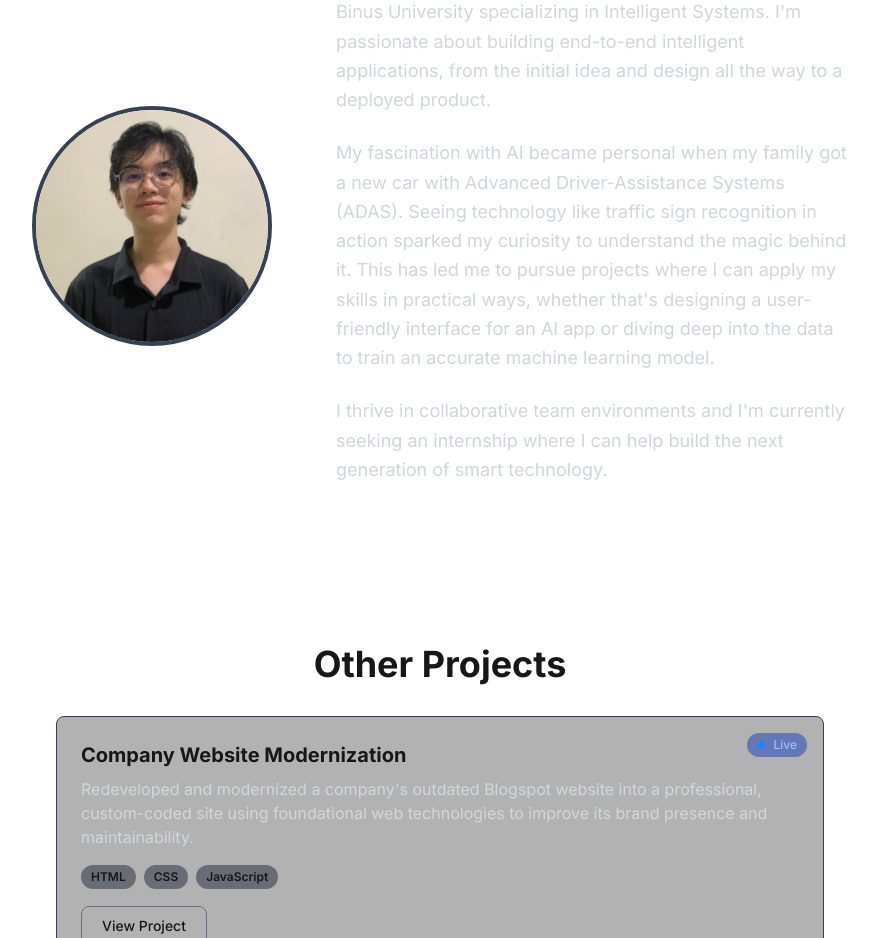
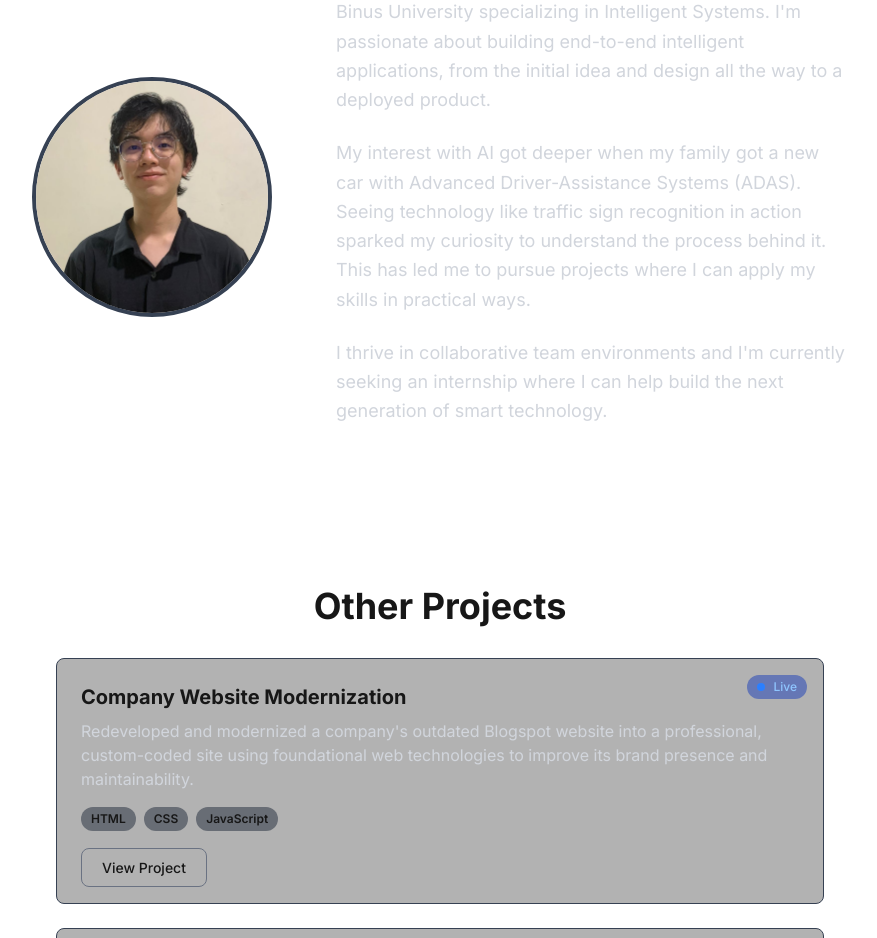
Before and after one commit to clariantb/my-portfolio, a Next.js app: page / in a window 1280 px wide. Shown: the part 1880-2818 px from the top of the page, without its empty margins (200-1077 px from the left). Built offline with nearby package versions, Linux system fonts and the light colour scheme.

Commit message:
updated aboutme.tsx

```diff
--- a/src/components/AboutMe.tsx
+++ b/src/components/AboutMe.tsx
@@ -25,7 +25,7 @@ const AboutMe = () => {
                 I&apos;m Clariant Benedictus Tan, a Computer Science student at Binus University specializing in Intelligent Systems. I&apos;m passionate about building end-to-end intelligent applications, from the initial idea and design all the way to a deployed product.
               </p>
               <p>
-                My fascination with AI became personal when my family got a new car with Advanced Driver-Assistance Systems (ADAS). Seeing technology like traffic sign recognition in action sparked my curiosity to understand the magic behind it. This has led me to pursue projects where I can apply my skills in practical ways, whether that&apos;s designing a user-friendly interface for an AI app or diving deep into the data to train an accurate machine learning model.
+                My interest with AI got deeper when my family got a new car with Advanced Driver-Assistance Systems (ADAS). Seeing technology like traffic sign recognition in action sparked my curiosity to understand the process behind it. This has led me to pursue projects where I can apply my skills in practical ways.
               </p>
               <p>
                 I thrive in collaborative team environments and I&apos;m currently seeking an internship where I can help build the next generation of smart technology.
```
